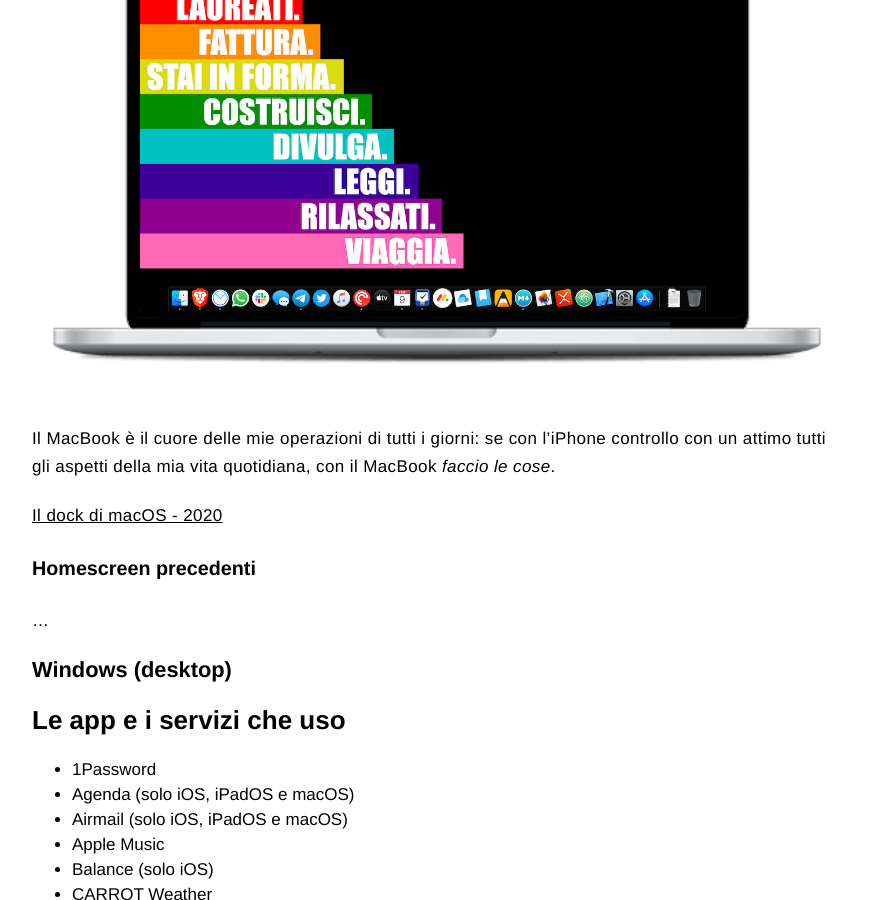
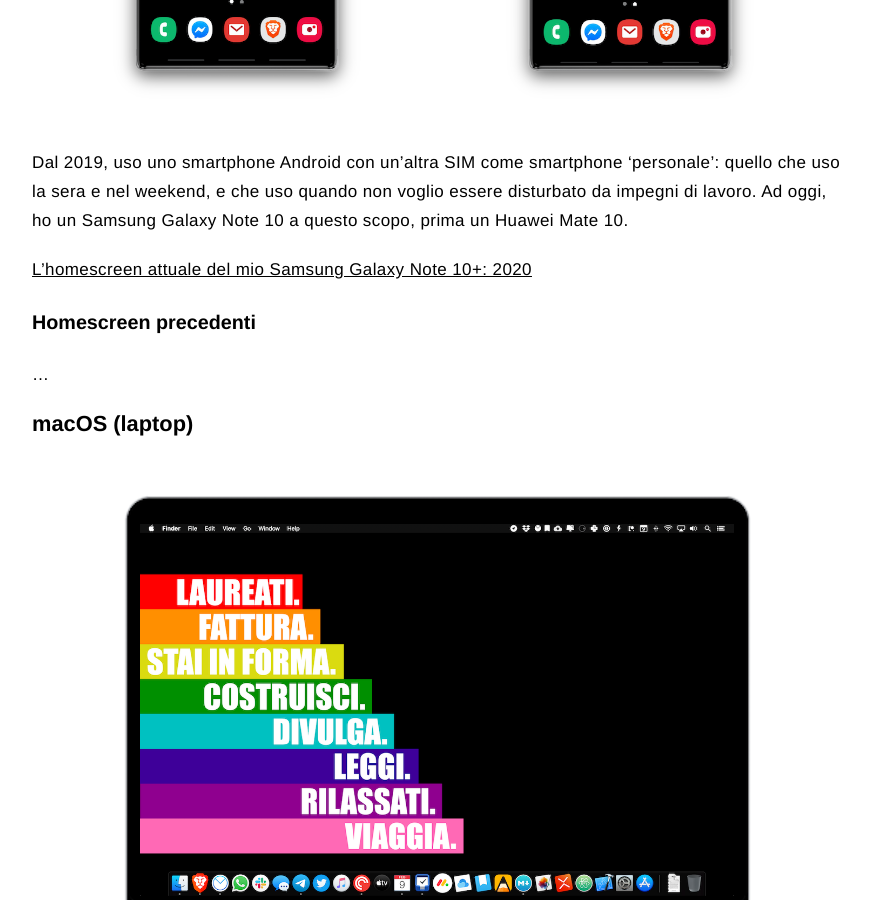
Before and after one commit to iJaack/Jaack, a Jekyll site: the page built from workflows.md, in a window 1280 px wide and 900 px high, scrolled down 3376 px. Shown: the whole window, without its empty margins (203-1073 px from the left). Built offline with Jekyll 4.4.1, drawn with Linux system fonts in a browser that asks for light colours; comment, search, counter and statistics services are not loaded.

Commit message:
Updated Workflow page
With Android workflow

TODO: Add cover photo with all devices

```diff
--- a/workflows.md
+++ b/workflows.md
@@ -58,9 +58,11 @@
 
 ### Android
 
-
+<img class="image" src="{{base}}/assets/images/routines/homescreen/2020/homescreen-2020-android-cover.png" alt="Homescreen Samsung Galaxy Note 10+, 2020">
 
 Dal 2019, uso uno smartphone Android con un'altra SIM come smartphone 'personale': quello che uso la sera e nel weekend, e che uso quando non voglio essere disturbato da impegni di lavoro. Ad oggi, ho un **Samsung Galaxy Note 10** a questo scopo, prima un **Huawei Mate 10**.
+
+[L'homescreen attuale del mio Samsung Galaxy Note 10+: 2020]({{base}}/homescreen-2020-android)
 
 #### Homescreen precedenti
 
@@ -77,9 +79,6 @@
 #### Homescreen precedenti
 
 ...
-
-### Windows (desktop)
-
 
 
 ## Le app e i servizi che uso
```
